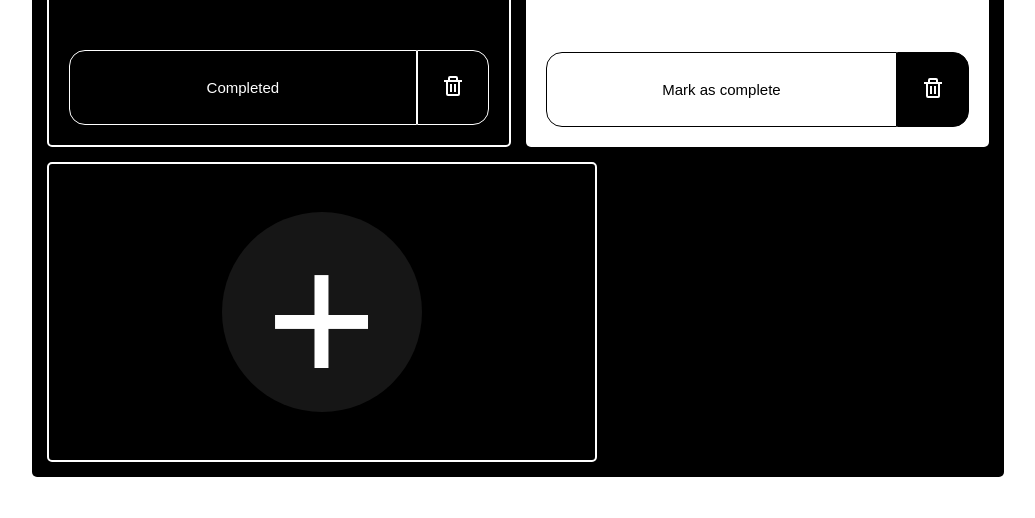
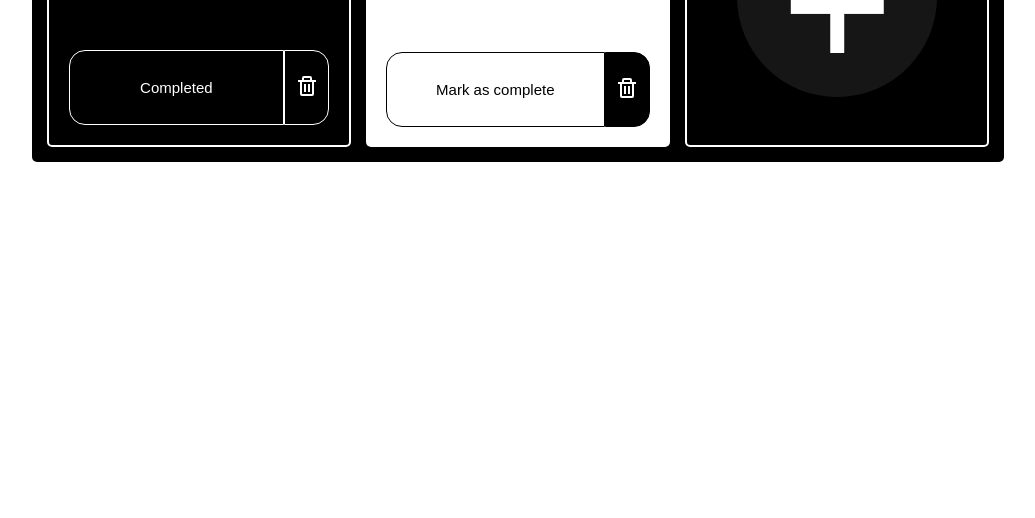
Before and after one commit to laur-ns/library-app, a plain HTML site: page index.html in a window 1280 px wide. Shown: the part 282-800 px from the top of the page, without its empty margins (122-1157 px from the left). Drawn offline with Linux system fonts and the light colour scheme; a web font is replaced by a local one.

Commit message:
Make card size more consistent

```diff
--- a/style.css
+++ b/style.css
@@ -70,8 +70,6 @@ img {
 
 .card {
   width: 32%;
-  min-width: 405px;
-  max-width: 550px;
   flex-grow: 1;
   height: 300px;
   border-radius: 5px;
```
